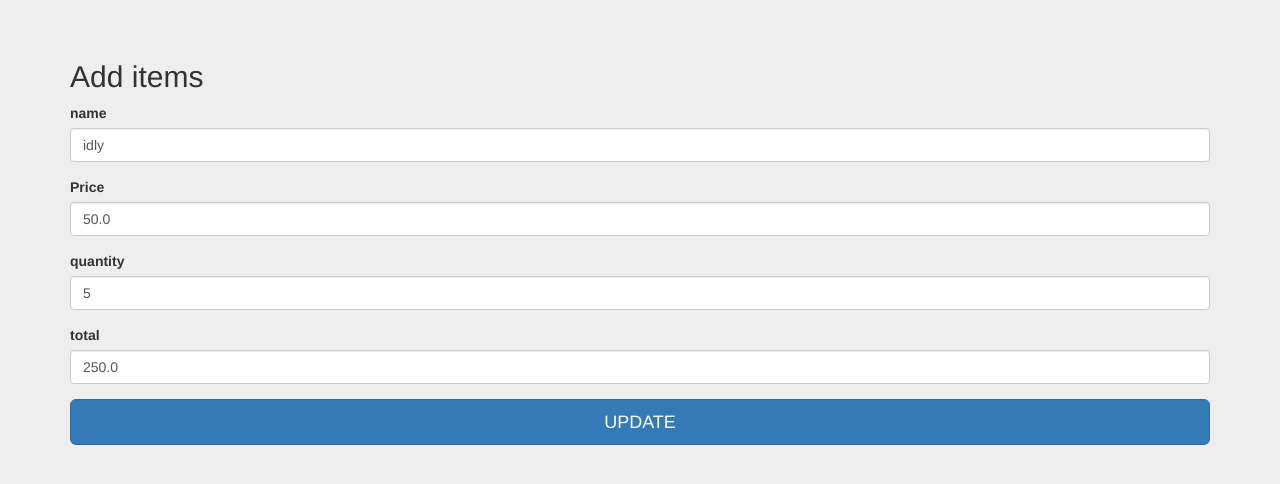
After one commit to nithinkcn/FlaskSqlAlchemy, a Flask app: page /edit/6 in a window 1280 px wide. The commit adds this page. Shown: the top 484 px of the page. Run offline with Flask 2, Linux system fonts and the light colour scheme; data comes from the database, SQL or seed files in the repository; both versions use the stored data as it was after the commit; some libraries are stand-ins or nearby versions.

Commit message:
First Changes

```diff
--- a/building_user_login_system/finish/app.py
+++ b/building_user_login_system/finish/app.py
@@ -54,7 +54,12 @@ class AdditemForm(FlaskForm):
     quantity = IntegerField('quantity', validators=[InputRequired()])
     total = FloatField('total', validators=[InputRequired()])
 
+class EditForm(FlaskForm):
 
+    name = StringField('name', validators=[InputRequired(), Length(min=4, max=15)])
+    price = FloatField('Price', validators=[InputRequired()])
+    quantity = IntegerField('quantity', validators=[InputRequired()])
+    total = FloatField('total', validators=[InputRequired()])
 
 @app.route('/')
 def index():
@@ -75,6 +80,8 @@ def login():
 
     return render_template('login.html', form=form)
 
+
+'''
 @app.route('/signup', methods=['GET', 'POST'])
 def signup():
     form = RegisterForm()
@@ -88,6 +95,53 @@ def signup():
         return '<h1>New user has been created!</h1>'
 
     return render_template('signup.html', form=form)
+
+
+@app.route('/signup', methods=['GET', 'POST'])
+def signup():
+    form = RegisterForm()
+
+    if form.validate_on_submit():
+        hashed_password = generate_password_hash(form.password.data, method='sha256')
+        new_user = User(username=form.username.data, email=form.email.data, password=hashed_password)
+        if db.session.query(User).filter_by(username=new_user.username).count() < 1:
+            db.session.add(new_user)
+            db.session.commit()
+
+            flash("Registration was successfull, please login")
+
+            return redirect(url_for('login'))
+        else:
+            return '<h1>Already registered</h1>'
+
+
+            #return '<h1>New user has been created!</h1>'
+
+    return render_template('signup.html', form=form)
+'''
+
+@app.route('/signup', methods=['GET', 'POST'])
+def signup():
+    form = RegisterForm()
+
+    if form.validate_on_submit():
+        hashed_password = generate_password_hash(form.password.data, method='sha256')
+        new_user = User(username=form.username.data, email=form.email.data, password=hashed_password)
+        if db.session.query(User).filter_by(username=new_user.username).count() < 1 and db.session.query(User).filter_by(email=new_user.email).count()<1:
+            db.session.add(new_user)
+            db.session.commit()
+
+            flash("Registration was successfull, please login")
+
+            return redirect(url_for('login'))
+        else:
+            return '<h1>Already registered</h1>'
+
+
+            #return '<h1>New user has been created!</h1>'
+
+    return render_template('signup.html', form=form)
+
 
 @app.route('/dashboard')
 @login_required
@@ -123,8 +177,18 @@ def delete(id):
     db.session.commit()
     return redirect(url_for("show_all"))
 
-
-
+@app.route('/edit/<int:id>', methods=['GET', 'POST'])
+def edit(id):
+    model = carts.query.get_or_404(id)
+    form = EditForm(obj=model)
+    if form.validate_on_submit():
+        model.name = form.name.data
+        model.price =form.price.data
+        model.quantity =form.quantity.data
+        model.total=form.total.data
+        db.session.commit()
+        return redirect(url_for('show_all'))
+    return render_template('edit.html', form=form,id =id)
 
 @app.route('/logout')
 @login_required
--- /dev/null
+++ b/building_user_login_system/finish/templates/edit.html
@@ -0,0 +1,27 @@
+{% extends "bootstrap/base.html" %}
+{% import "bootstrap/wtf.html" as wtf %}
+
+{% block title %}
+Update items
+{% endblock %}
+
+{% block styles %}
+{{super()}}
+<link rel="stylesheet" href="{{url_for('.static', filename='signin.css')}}">
+{% endblock %}
+
+{% block content %}
+<div class="container">
+
+  <form  method="POST" action="{{ url_for('edit', id=id) }}">
+    <h2 class="form-signin-heading">Add items</h2>
+    {{ form.hidden_tag() }}
+    {{ wtf.form_field(form.name) }}
+    {{ wtf.form_field(form.price) }}
+    {{ wtf.form_field(form.quantity) }}
+    {{ wtf.form_field(form.total) }}
+    <button class="btn btn-lg btn-primary btn-block" type="submit">UPDATE</button>
+  </form>
+
+</div>
+{% endblock %}
--- a/building_user_login_system/finish/templates/show_all.html
+++ b/building_user_login_system/finish/templates/show_all.html
@@ -58,7 +58,7 @@
           <td>{{row.quantity}}</td>
           <td>{{row.total}}</td>
 
-          <td><a href='#' class='btn btn-primary'>Edit</a></td>
+          <td><a href='{{url_for("edit",id=row.id)}}' class='btn btn-primary'>Edit</a></td>
           <td><a href='{{url_for("delete",id=row.id)}}' class='btn btn-danger' onclick='return confirm("Are You Sure")'>Delete</a></td>
 
         </tr>
```
Also changed, not shown: README.md (deleted), instance/database.sqlite3, 1 other file.
